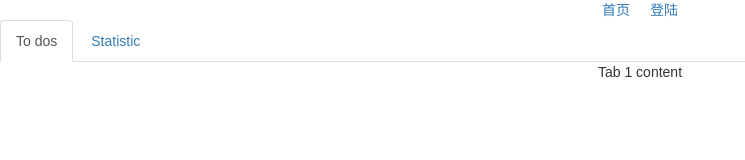
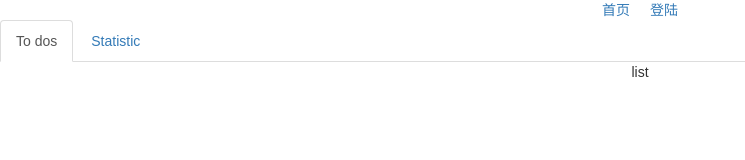
Before and after one commit to jierYang/todo-react-redux-, a React (Create React App) app: page / in a window 1280 px wide. Shown: the top 160 px of the page, without its empty margins (0-745 px from the left). Built offline with nearby package versions, Linux system fonts and the light colour scheme.

Commit message:
add two child tab in Tab

```diff
--- a/src/components/TabIndex.js
+++ b/src/components/TabIndex.js
@@ -1,13 +1,15 @@
 import {Tab, Tabs} from "react-bootstrap";
 import React from "react";
+import TabTodo from "./TabTodo";
+import TabStatistic from "./TabStatistic";
 
 const TabIndex = ()=>(
     <Tabs defaultActiveKey={1} id="tabIndex">
         <Tab eventKey={1} title="To dos">
-            Tab 1 content
+            <TabTodo/>
         </Tab>
         <Tab eventKey={2} title="Statistic">
-            Tab 2 content
+            <TabStatistic/>
         </Tab>
     </Tabs>
 );
--- /dev/null
+++ b/src/components/TabStatistic.js
@@ -0,0 +1,9 @@
+import React from "react";
+
+const  TabStatistic=()=>(
+    <div>
+        Statistic
+    </div>
+)
+
+export default TabStatistic
--- /dev/null
+++ b/src/components/TabTodo.js
@@ -0,0 +1,9 @@
+import React from "react";
+
+const TabTodo = ()=>(
+    <div>
+        list
+    </div>
+)
+
+export default TabTodo
```
